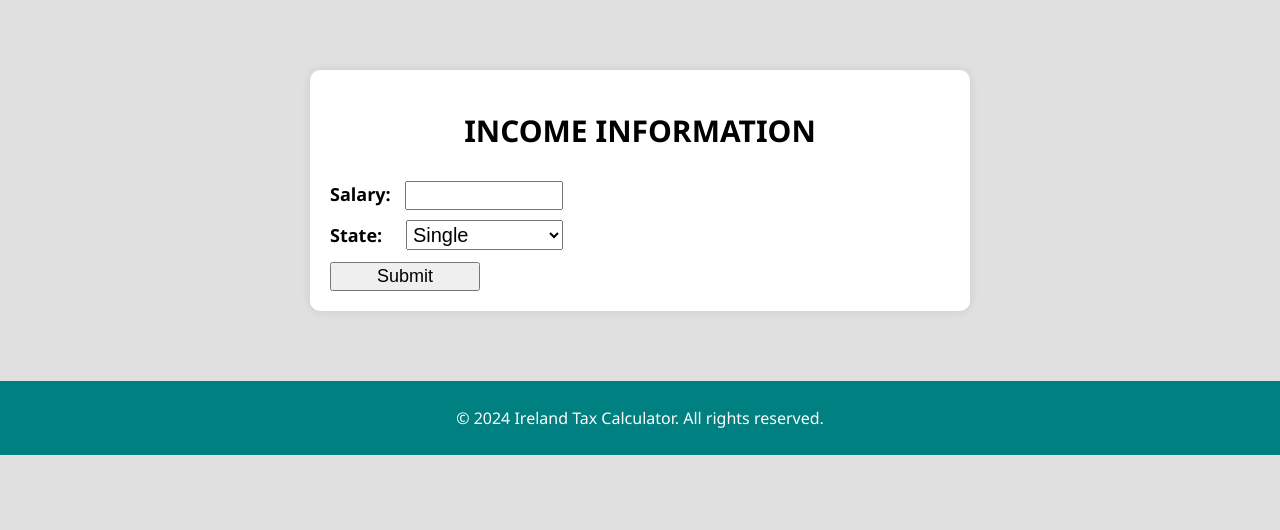
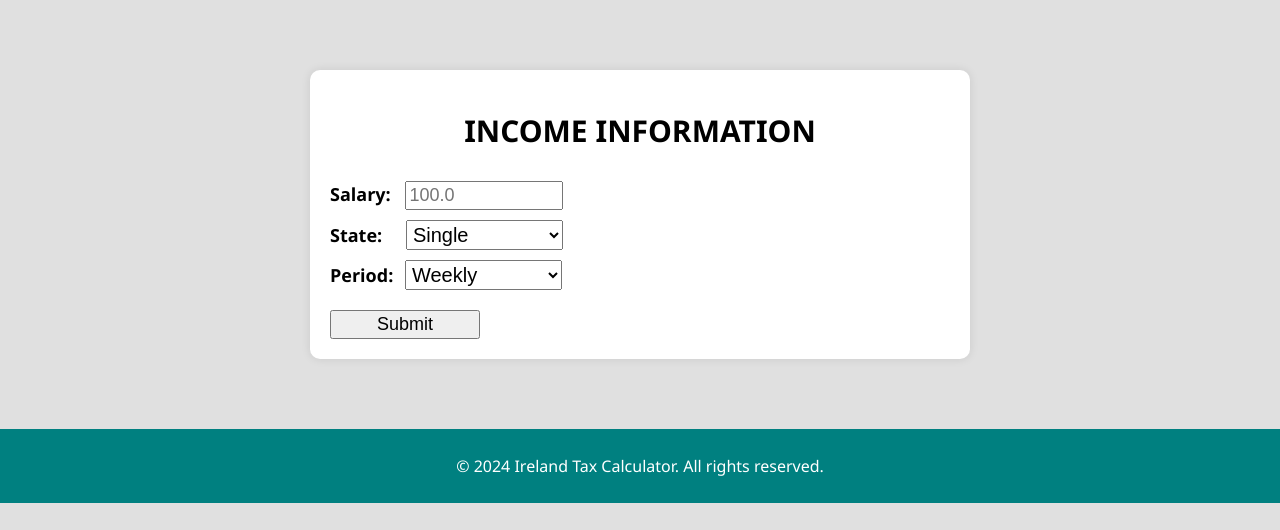
Before and after one commit to BLUCASS/Ireland_Tax_Calculator-FLASK-, a Flask app: page /calculate in a window 1280 px wide. Shown: the part 159-689 px from the top of the page. Run offline with Flask 3, Linux system fonts and the light colour scheme.

Commit message:
period added

```diff
--- a/static/css/style.css
+++ b/static/css/style.css
@@ -83,8 +83,17 @@ button:hover {
     color: #FFFFFF;
     background-color: #008080;
 }
-select {
+.optum {
     margin-left: 19px;
+    margin-bottom: 10px;
+    padding: 2px;
+    width: 157px;
+    text-align: left;
+    font-size: 20px;
+}
+.opt {
+    margin-left: 7px;
+    margin-bottom: 10px;
     padding: 2px;
     width: 157px;
     text-align: left;
--- a/templates/calculate.html
+++ b/templates/calculate.html
@@ -7,12 +7,17 @@
     <form action="{{ url_for('calculate') }}" method="post">
 
         <label for="salary">Salary:</label>
-        <input type="number" id="salary" name="salary" min="1" step=".01" required>
+        <input type="number" id="salary" name="salary" min="1" step=".01" required placeholder="100.0">
         </br>
         <label for="state">State:</label>
-        <select id="state" name="state">
+        <select class="optum" id="state" name="state">
             <option value="single" selected>Single</option>
             <!-- <option value="married">Married / Civil Partner</option> -->
+        </select>
+        </br>
+        <label for="period">Period:</label>
+        <select class="opt" id="period" name="period">
+            <option value="weekly">Weekly</option>
         </select>
         </br>
         <button type="submit">Submit</button>
```
